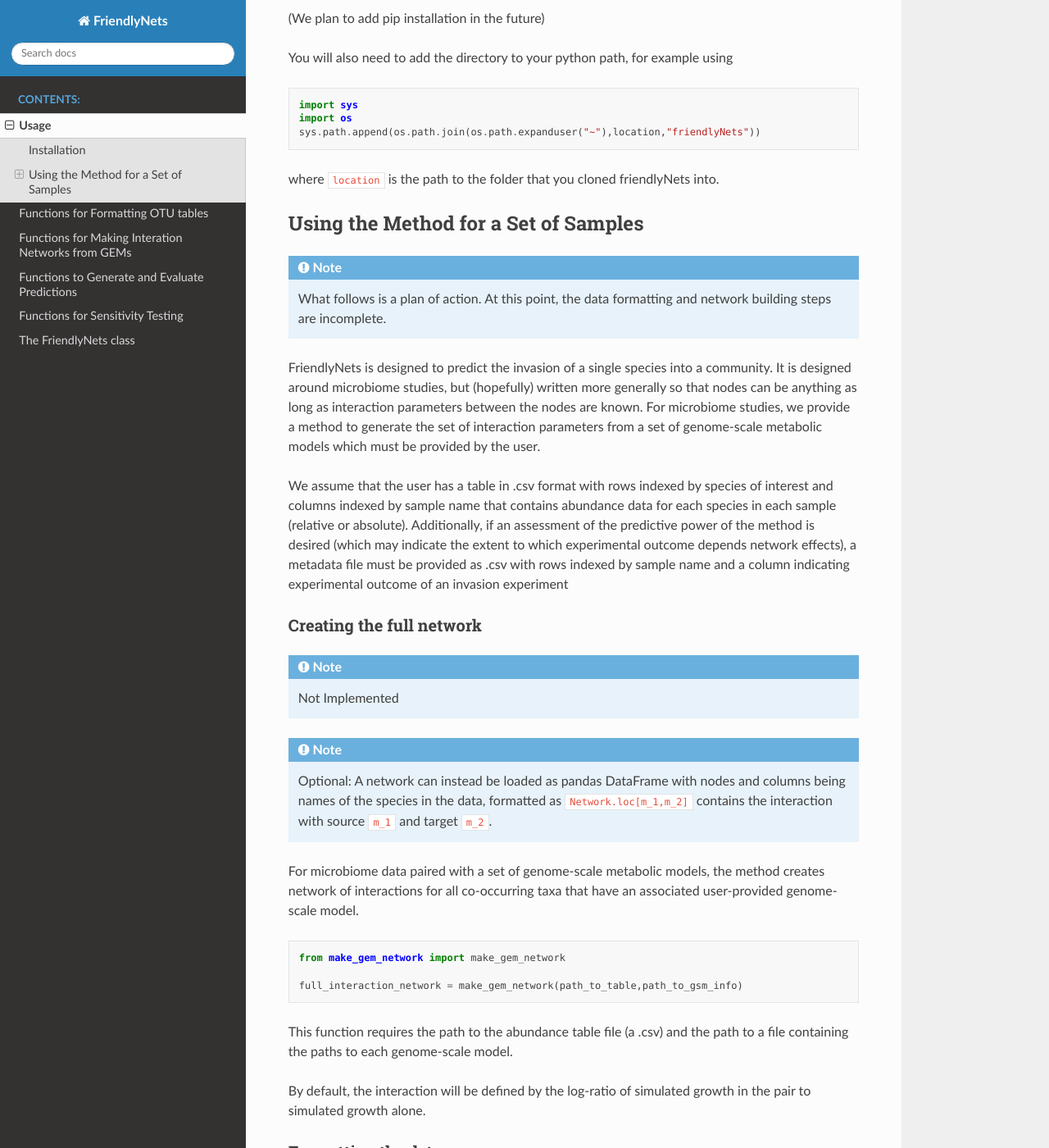
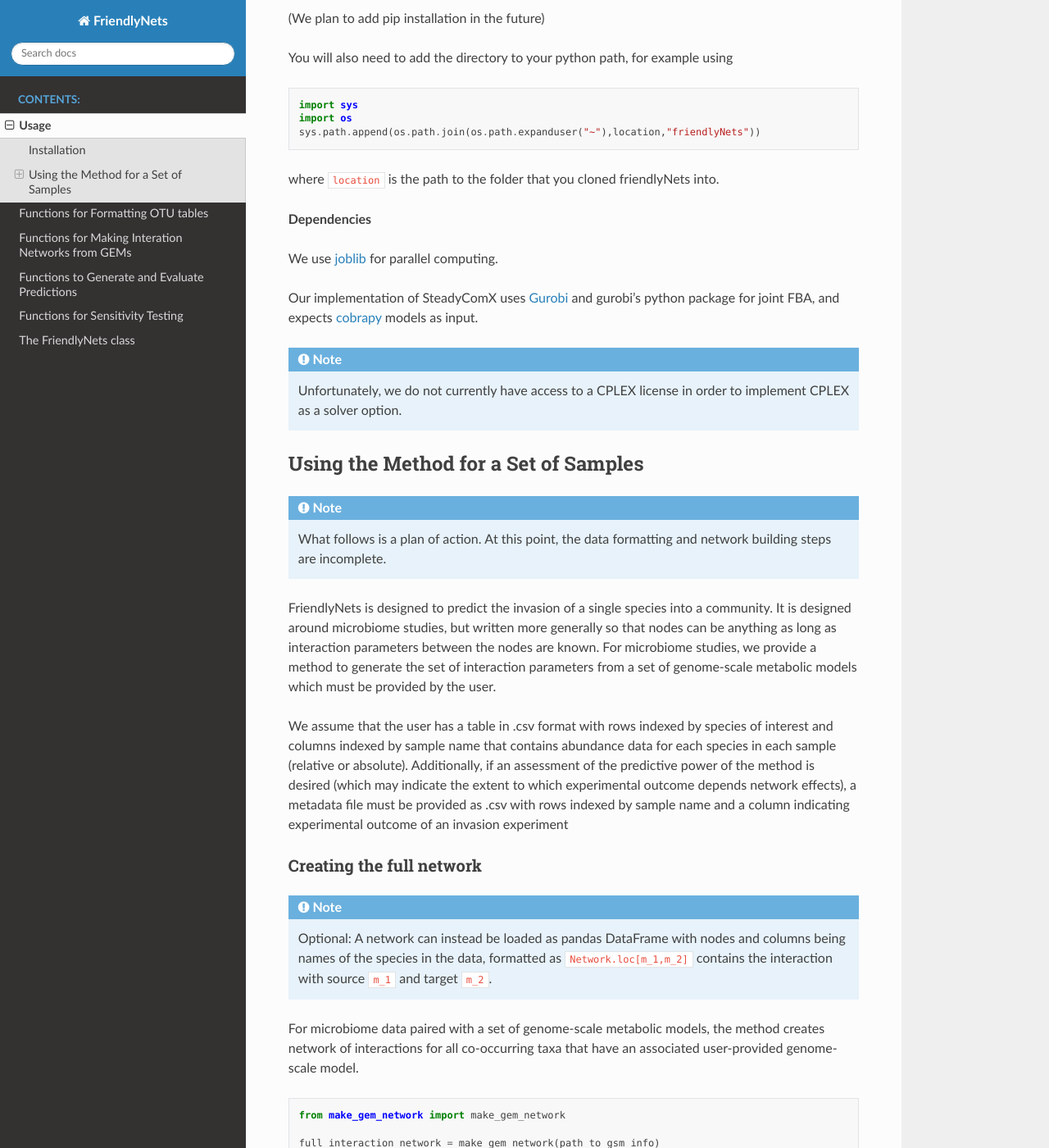
Before and after one commit to lanl/friendlyNets, a Sphinx documentation site: the page built from docs/source/usage.rst, in a window 1280 px wide and 1400 px high, scrolled down 320 px. Shown: the whole window at 82% size. Built offline with Sphinx 7.4.7 and the Read the Docs theme 2.0.0, drawn with Linux system fonts in a browser that asks for light colours; some of the changed text lies outside the part shown.

Commit message:
updated logging, docs

```diff
--- a/docs/source/usage.rst
+++ b/docs/source/usage.rst
@@ -24,6 +24,16 @@
 
 where ``location`` is the path to the folder that you cloned friendlyNets into.
 
+**Dependencies**
+
+We use `joblib <https://joblib.readthedocs.io/en/latest/>`_ for parallel computing.
+
+Our implementation of SteadyComX uses `Gurobi <https://www.gurobi.com/documentation/9.5/>`_ and gurobi's python package for joint FBA, and expects `cobrapy <https://opencobra.github.io/cobrapy/>`_ models as input.
+
+.. note::
+
+    Unfortunately, we do not currently have access to a CPLEX license in order to implement CPLEX as a solver option.
+
 Using the Method for a Set of Samples
 ----------------------------------------
 
@@ -31,7 +41,7 @@
 
    What follows is a plan of action. At this point, the data formatting and network building steps are incomplete.
 
-FriendlyNets is designed to predict the invasion of a single species into a community. It is designed around microbiome studies, but (hopefully) written more generally so that nodes can be anything as long as interaction parameters between
+FriendlyNets is designed to predict the invasion of a single species into a community. It is designed around microbiome studies, but written more generally so that nodes can be anything as long as interaction parameters between
 the nodes are known. For microbiome studies, we provide a method to generate the set of interaction parameters from a set of genome-scale metabolic models which must be provided by the user.
 
 We assume that the user has a table in .csv format with rows indexed by species of interest and columns indexed by sample name that contains abundance data for each species in each sample (relative or absolute). Additionally, if an assessment of the predictive power of the method is desired (which may indicate
@@ -39,10 +49,6 @@
 
 Creating the full network
 ^^^^^^^^^^^^^^^^^^^^^^^^^^^^^^^
-
-.. note::
-
-    Not Implemented
 
 .. note::
 
@@ -54,9 +60,9 @@
 
     from make_gem_network import make_gem_network
 
-    full_interaction_network = make_gem_network(path_to_table,path_to_gsm_info)
+    full_interaction_network = make_gem_network(path_to_gsm_info)
 
-This function requires the path to the abundance table file (a .csv) and the path to a file containing the paths to each genome-scale model.
+This function requires the path to a file containing the paths to each genome-scale model.
 
 By default, the interaction will be defined by the log-ratio of simulated growth in the pair to simulated growth alone.
 
--- a/make_gem_network.py
+++ b/make_gem_network.py
@@ -151,7 +151,7 @@
                     chnk2_mods[tid] = cb.io.read_sbml_model(models_available.loc[tid,"ModelPath"])
             off_diag_kws["rows"] = chnk
             off_diag_kws["cols"] = chnk2
-            mes = "Off-diagonal chunk {}/{}".format(ci2,len(chunks))
+            mes = mes + "(Off-diagonal chunk {}/{})".format(ci2,len(chunks))
             offblk,offblk_T = cocultures({**chnk_mods,**chnk2_mods},**off_diag_kws,message = mes)
             pairwise_growth.loc[chnk,chnk2] = offblk
             pairwise_growth.loc[chnk2,chnk] = offblk_T
```
